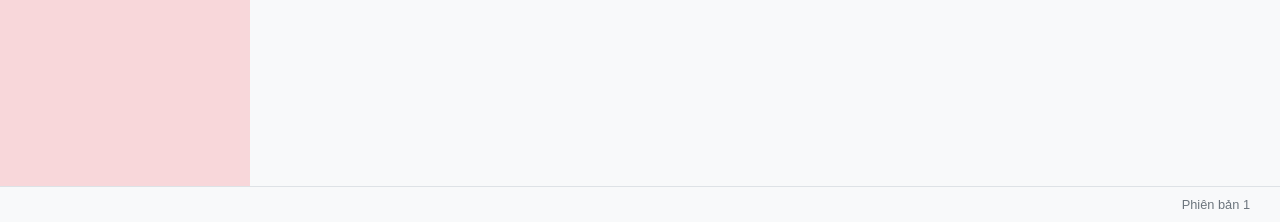
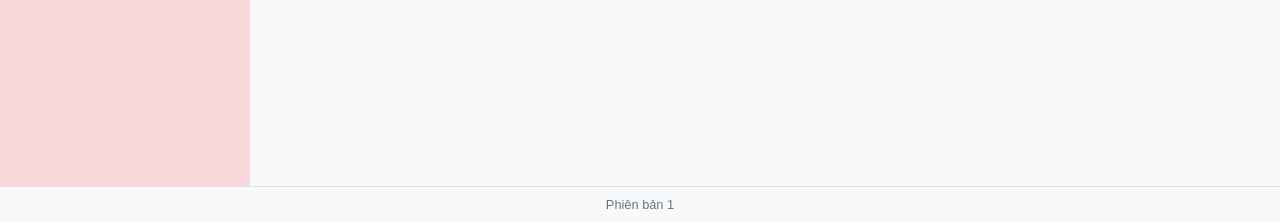
Before and after one commit to nhattran-123/Quan_ly_sinh_vien_28-09-2025, a Flask app: template website/templates/student_html/diem.html in a window 1280 px wide. Shown: the part 578-800 px from the top of the page. Run offline with Flask 3, Linux system fonts and the light colour scheme; the template is opened without the code that fills it, so the values that code supplies are empty.

Commit message:
hoan thanh fe sinh vien

```diff
--- a/website/static/style.css
+++ b/website/static/style.css
@@ -287,7 +287,7 @@
 
     .page-footer {
         padding: 10px 30px;
-        text-align: right;
+        text-align: center;
         font-size: 0.8em;
         color: #6c757d;
         border-top: 1px solid #dee2e6;
--- a/website/templates/index.html
+++ b/website/templates/index.html
@@ -16,7 +16,7 @@
             <h1 class="brand-name">Class</h1>
             <p>Hệ thống hỗ trợ quản lý sinh viên</p>
             <p>Xây dựng và phát triển bởi Nhóm 4-Python 9</p>
-            <p>Học viện Công nghệ Bưu chính Viễn Thông - Miền Bắc</p>
+            <p center >Học viện Công nghệ Bưu chính Viễn Thông - Miền Bắc</p>
         </div>
 
         <div class="form-side">
```
